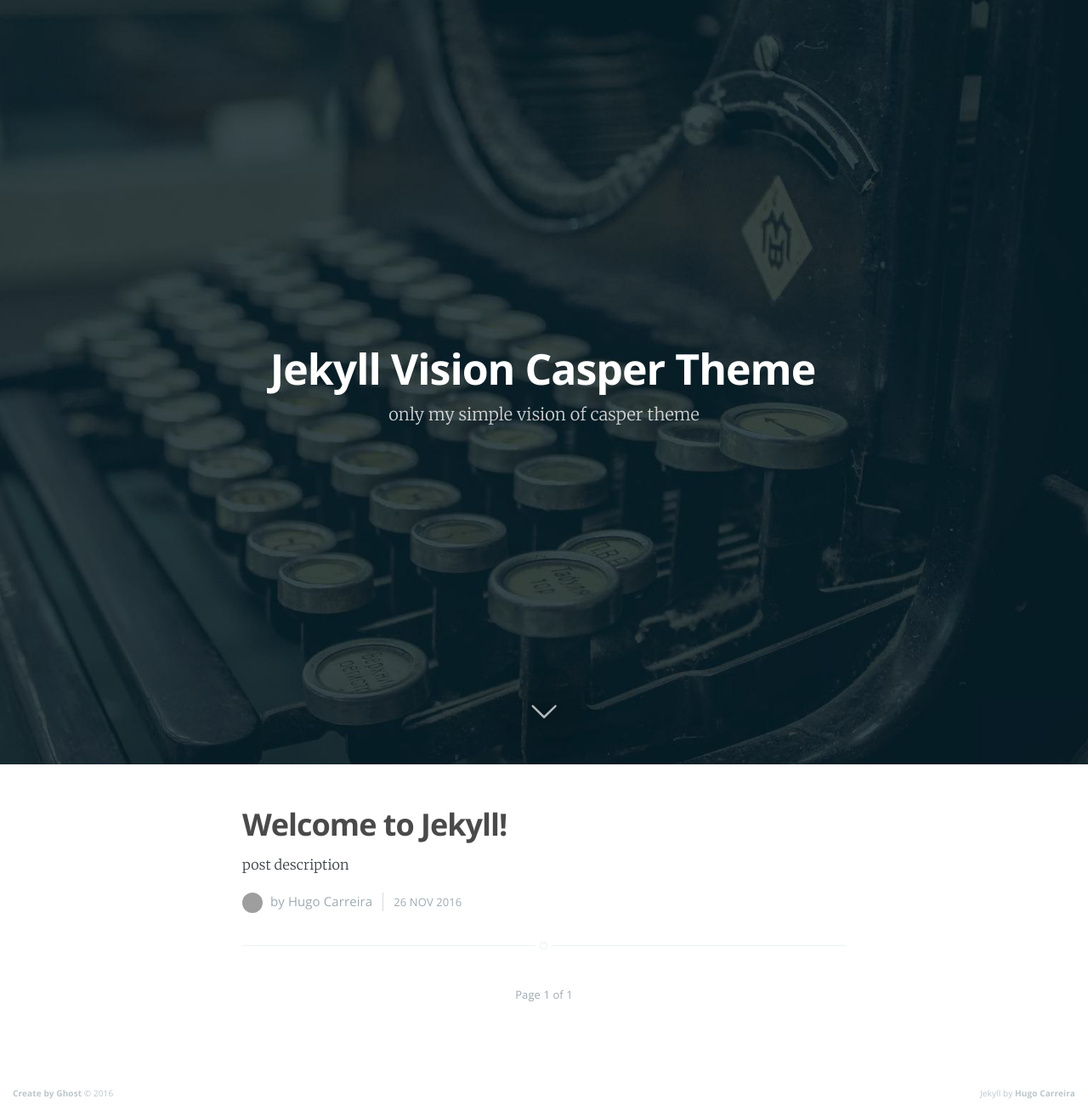
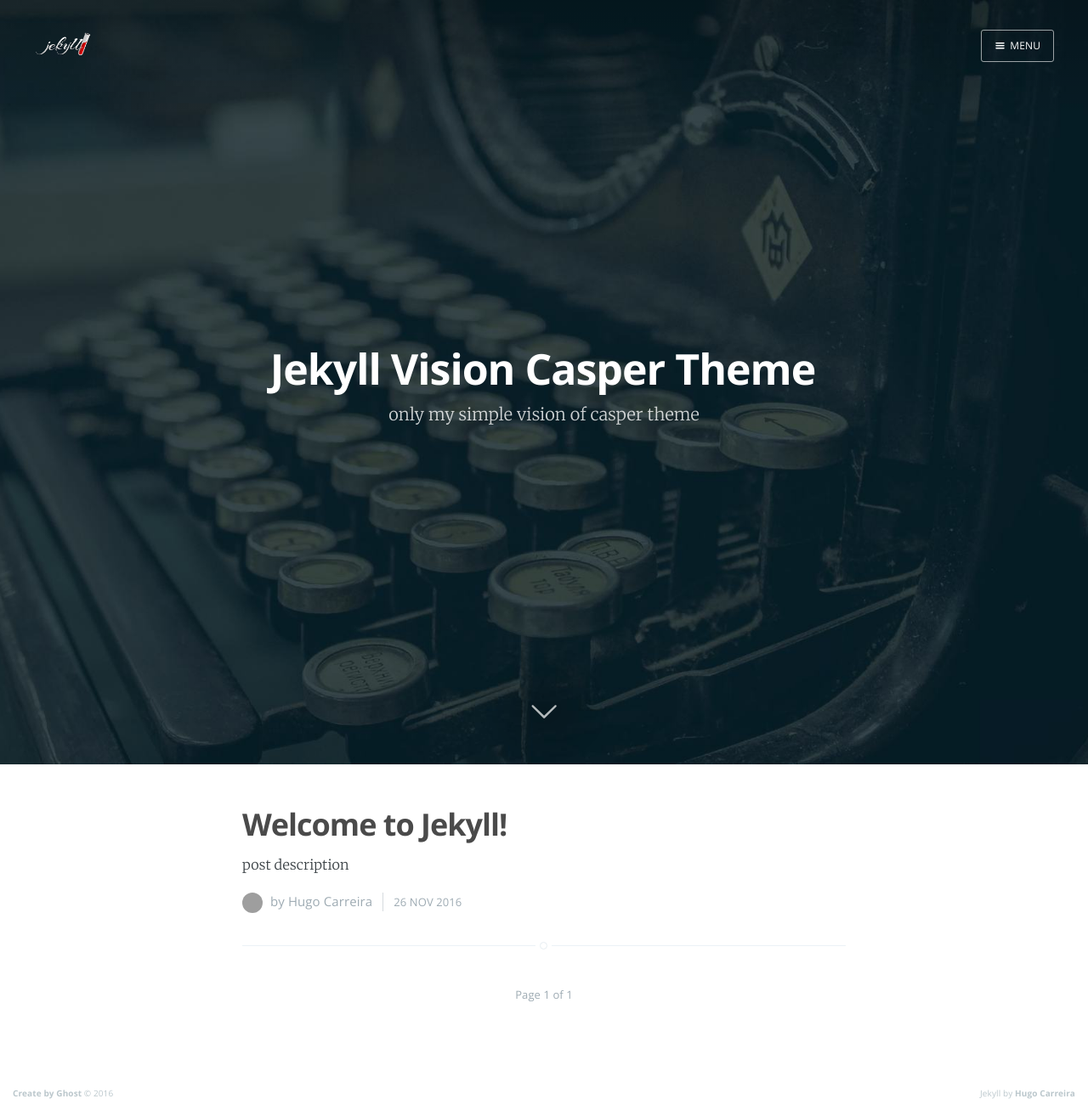
Before and after one commit to hugocarreira/jekyll-vision-casper-theme, a Jekyll site: the page built from index.html, in a window 1280 px wide. Shown: the whole page at 85% size. Built offline with Jekyll 4.4.1, drawn with Linux system fonts in a browser that asks for light colours; nearby versions of some CDN libraries; the list of posts is cut into pages by our own code; grey boxes are pictures that could not be loaded.

Commit message:
Update header.html

```diff
--- a/_includes/header.html
+++ b/_includes/header.html
@@ -1,8 +1,8 @@
 <header class="main-header" style="background-image: url({{ site.github_url }}assets/images/testimg-home-1.jpg)">
-  <!-- <nav class="main-nav overlay clearfix">
+  <nav class="main-nav overlay clearfix">
     <a class="blog-logo" href="/"><img src="/assets/images/Ghost-Transparent-for-DARK-BG.png" alt="Finding The Way Home" /></a>
     <a class="menu-button icon-menu" href="#"><span class="word">Menu</span></a>
-  </nav> -->
+  </nav>
   <div class="vertical">
     <div class="main-header-content inner">
       {% if page.title != "" %}
```
